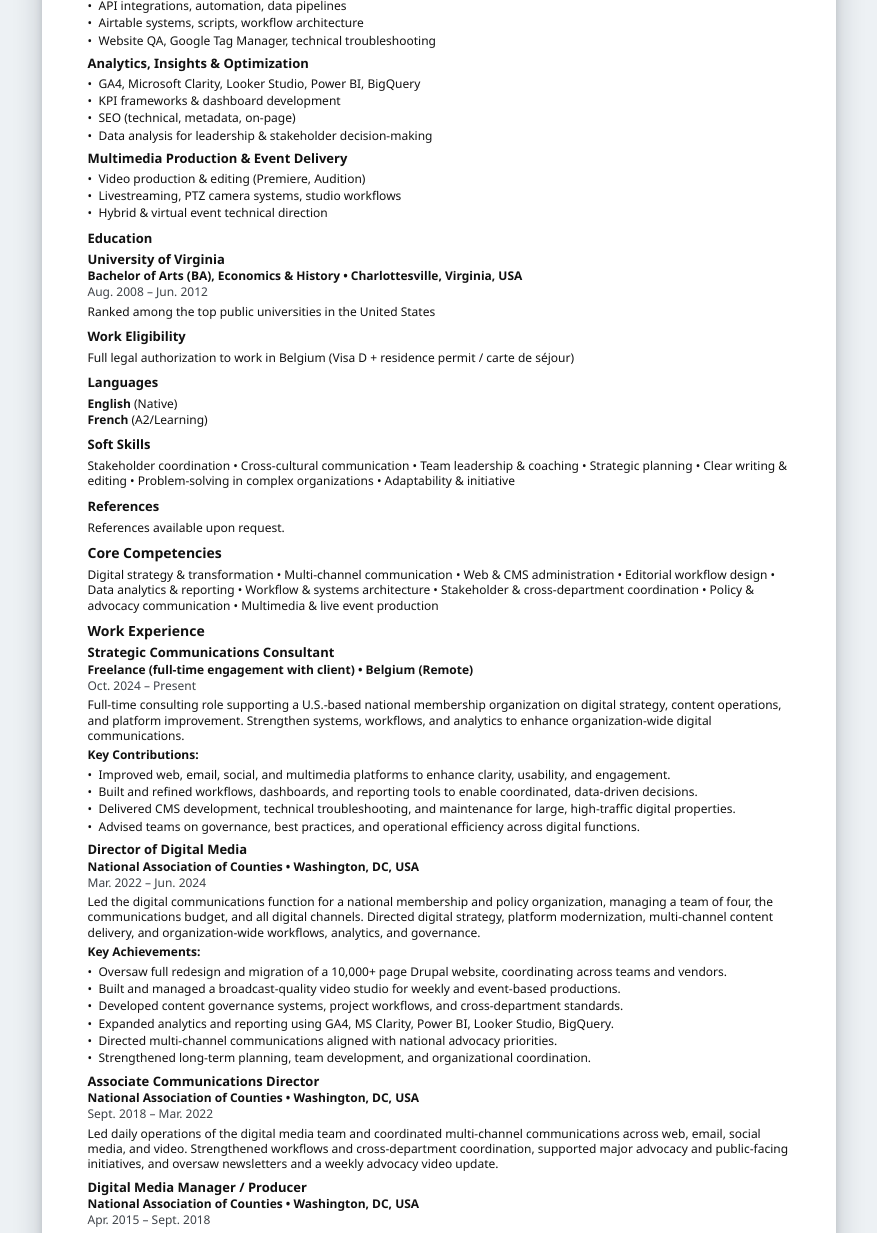
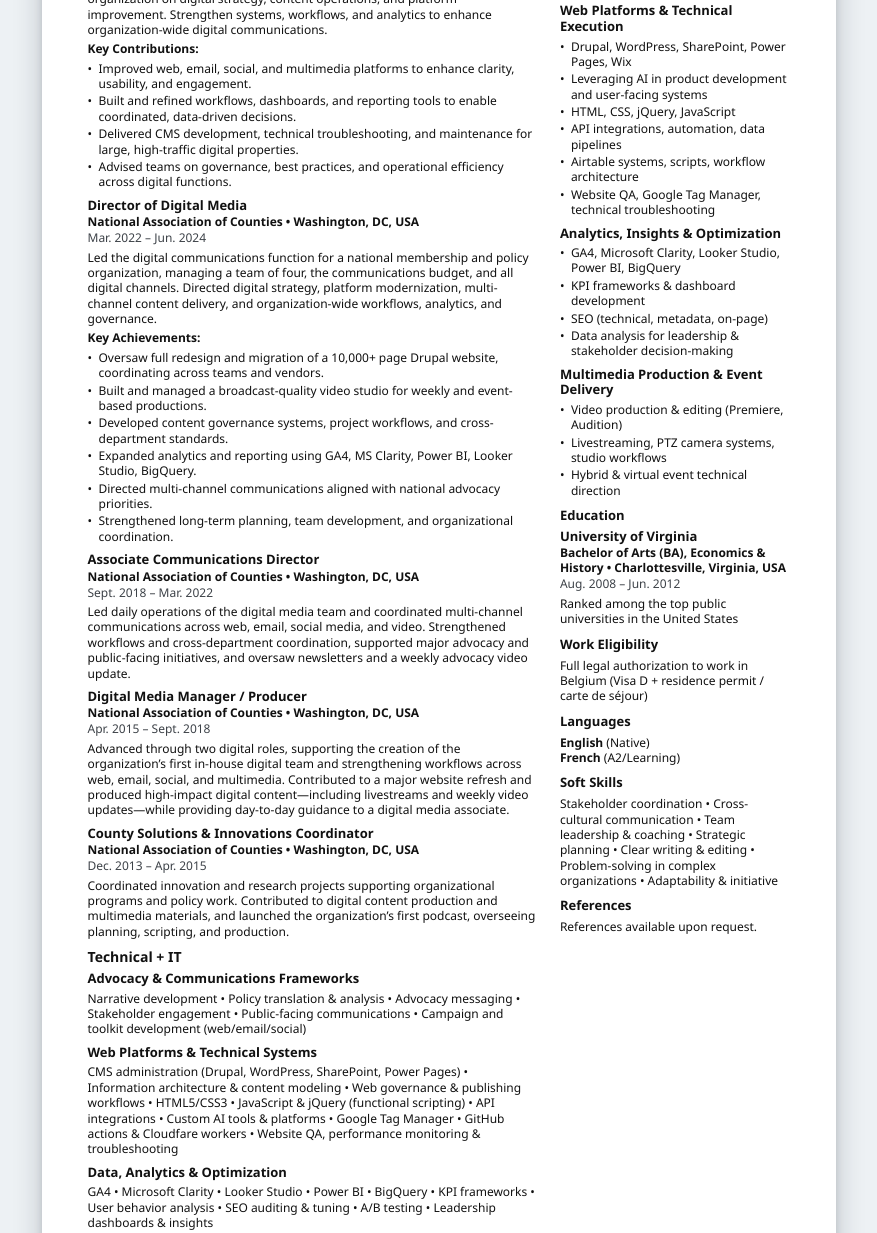
Before and after one commit to cpd4f/cv-builder, a website: page cv-print.html in a window 1280 px wide. Shown: the part 509-1742 px from the top of the page, without its empty margins (201-1078 px from the left). Drawn offline with nearby package versions, Linux system fonts and the light colour scheme.

Commit message:
fix: stabilize cv print layout and static pdf render parity

```diff
--- a/cv-print.css
+++ b/cv-print.css
@@ -89,22 +89,16 @@ body {
 .content {
   margin-top: 6mm;
   width: 100%;
-}
-
-.content::after {
-  content: "";
-  display: block;
-  clear: both;
+  display: grid;
+  grid-template-columns: minmax(0, 1.95fr) minmax(0, 1fr);
+  column-gap: 6mm;
+  align-items: start;
 }
 
 .main-col,
 .rail-col {
   min-width: 0;
-  float: left;
 }
-
-.main-col { grid-column: 1; }
-.rail-col { grid-column: 2; }
 
 .section {
   margin-bottom: 10px;
@@ -183,11 +177,6 @@ aside#rail-col > section.section {
 .rail-col .entry-date,
 .rail-col .entry-content { font-size: 12px; }
 
-.rail-break-before {
-  break-before: page;
-  page-break-before: always;
-}
-
 
 .print-actions {
   display: none;
--- a/cv-print.html
+++ b/cv-print.html
@@ -16,8 +16,8 @@
       <header class="header" id="header"></header>
       <section class="contact-bar" id="contact"></section>
       <section class="content">
+        <div class="main-col" id="main-col"></div>
         <aside class="rail-col" id="rail-col"></aside>
-        <div class="main-col" id="main-col"></div>
       </section>
     </main>
 
@@ -28,41 +28,6 @@
       const pathSlug = (location.pathname.match(/cv-print-([a-z0-9-_]+)\.html$/i)?.[1] || "").trim().toLowerCase();
       const injectedSlug = String(window.__CV_SLUG__ || "").trim().toLowerCase();
       const slug = (query.get("cv") || injectedSlug || pathSlug || location.hash.replace(/^#/, "") || "coleman-davis").trim().toLowerCase();
-
-
-      function mmToPx(mm) {
-        const probe = document.createElement("div");
-        probe.style.width = `${mm}mm`;
-        probe.style.position = "absolute";
-        probe.style.visibility = "hidden";
-        document.body.appendChild(probe);
-        const px = probe.getBoundingClientRect().width;
-        probe.remove();
-        return px;
-      }
-
-      function applyRailEducationBreakIfSkillsFit() {
-        const railHost = document.getElementById("rail-col");
-        if (!railHost) return;
-
-        const sections = [...railHost.querySelectorAll(':scope > .section')];
-        const skillsSection = sections.find((section) => section.querySelector('h3')?.textContent?.trim().toLowerCase() === 'skills');
-        const educationSection = sections.find((section) => section.querySelector('h3')?.textContent?.trim().toLowerCase() === 'education');
-
-        if (!skillsSection || !educationSection) return;
-
-        const firstPageHeightPx = mmToPx(297);
-        const pageMarginPx = mmToPx(12);
-        const usablePageHeightPx = firstPageHeightPx - (pageMarginPx * 2);
-
-        const railTop = railHost.getBoundingClientRect().top;
-        const skillsBottom = skillsSection.getBoundingClientRect().bottom;
-        const skillsHeightWithinRail = skillsBottom - railTop;
-
-        if (skillsHeightWithinRail <= usablePageHeightPx) {
-          educationSection.classList.add('rail-break-before');
-        }
-      }
 
       async function loadCvData() {
         if (window.__CV_DATA__ && typeof window.__CV_DATA__ === "object") {
@@ -81,52 +46,12 @@
 
           const header = items.find((item) => window.CvRender.key(item.section) === "header") || {};
           const contacts = items.filter((item) => window.CvRender.key(item.section) === "contact");
-          const grouped = window.CvRender.groupBySection(items);
-
           const mainHost = document.getElementById("main-col");
           const railHost = document.getElementById("rail-col");
-          mainHost.innerHTML = "";
-          railHost.innerHTML = "";
 
           window.CvRender.renderHeader(document.getElementById("header"), header);
           window.CvRender.renderContact(document.getElementById("contact"), contacts, false);
-
-          const mainConfig = [
-            { key: "core competencies", title: "Core Competencies" },
-            { key: "work experience", title: "Work Experience" },
-            { key: "technical + it", title: "Technical + IT" }
-          ];
-          const railConfig = [
-            { key: "topline skills", title: "Skills" },
-            { key: "education", title: "Education" },
-            { key: "second page rail", title: null }
-          ];
-
-          mainConfig.forEach((cfg) => {
-            const sectionItems = grouped.get(cfg.key) || [];
-            if (sectionItems.length) {
-              const hideTitle = cfg.key === "core competencies";
-              window.CvRender.renderSection(mainHost, cfg.title, sectionItems, { hideEntryTitleWhenSameAsSection: hideTitle });
-            }
-            grouped.delete(cfg.key);
-          });
-
-          railConfig.forEach((cfg) => {
-            const sectionItems = grouped.get(cfg.key) || [];
-            if (!sectionItems.length) {
-              grouped.delete(cfg.key);
-              return;
-            }
-            if (cfg.key === "second page rail") window.CvRender.renderSecondRail(railHost, sectionItems);
-            else window.CvRender.renderSection(railHost, cfg.title, sectionItems, { hideEntryTitleWhenSameAsSection: false });
-            grouped.delete(cfg.key);
-          });
-
-          [...grouped.keys()].sort().forEach((extraKey) => {
-            window.CvRender.renderSection(mainHost, extraKey.replace(/\b\w/g, (c) => c.toUpperCase()), grouped.get(extraKey), { hideEntryTitleWhenSameAsSection: false });
-          });
-
-          applyRailEducationBreakIfSkillsFit();
+          window.CvRender.renderColumns(items, mainHost, railHost);
         } catch (error) {
           document.body.innerHTML = `<div style="padding:20px;color:#8b1111">${error.message}</div>`;
         }
--- a/cv-render.js
+++ b/cv-render.js
@@ -228,6 +228,7 @@
     sortItems,
     renderStandardCv,
     groupBySection,
+    renderColumns,
     renderSection,
     renderSecondRail,
     renderHeader,
--- a/scripts/build-cv-pdf.js
+++ b/scripts/build-cv-pdf.js
@@ -123,8 +123,7 @@ function renderSection(title, items, options = {}) {
     return renderEntry(item, { hideEntryTitle });
   }).join("\n");
 
-  const breakClass = options.breakBefore ? " rail-break-before" : "";
-  return `<section class=\"section${breakClass}\"><h3>${escapeHtml(title)}</h3>${entries}</section>`;
+  return `<section class=\"section\"><h3>${escapeHtml(title)}</h3>${entries}</section>`;
 }
 
 function groupBySection(items) {
@@ -202,8 +201,8 @@ function renderDocument(cv, cssHref) {
       </header>
       ${renderContact(contacts)}
       <section class="content">
+        <div class="main-col" id="main-col">${mainSections.join("\n")}</div>
         <aside class="rail-col" id="rail-col">${railSections.join("\n")}</aside>
-        <div class="main-col" id="main-col">${mainSections.join("\n")}</div>
       </section>
     </main>
   </body>
```
